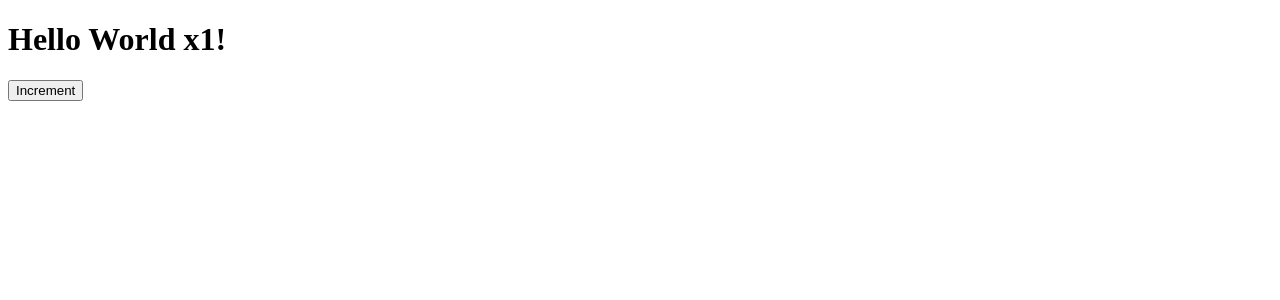
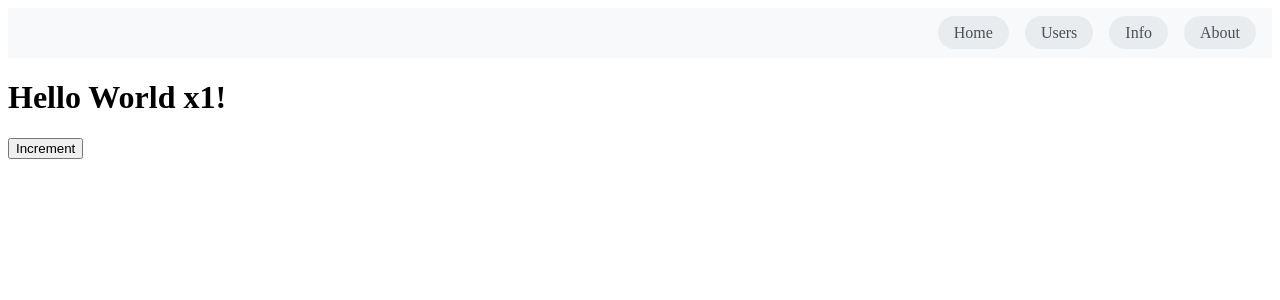
Before and after one commit to petarnenov/entry, a React (Vite) app: page / in a window 1280 px wide. Shown: the top 300 px of the page. Built offline with nearby package versions, Linux system fonts and the light colour scheme.

Commit message:
add: error boundary component

```diff
--- a/package.json
+++ b/package.json
@@ -35,6 +35,7 @@
     "eslint-plugin-react-refresh": "^0.4.12",
     "globals": "^15.9.0",
     "playwright": "^1.48.1",
+    "sass": "^1.80.3",
     "vite": "^5.4.8",
     "vitest-browser-react": "^0.0.1"
   }
--- a/src/App.jsx
+++ b/src/App.jsx
@@ -1,15 +1,22 @@
 import { QueryClient, QueryClientProvider } from "@tanstack/react-query";
 import HelloWorld from "./HelloWorld";
-import {Outlet} from "react-router-dom";
+import { Outlet } from "react-router-dom";
+import ErrorBoundary from "./ErrorBoundary";
+import ErrorBoundaryFallback from "./ErrorBoundaryFallback";
+import TopNavigation from "./components/TopNavigation";
 
 const queryClient = new QueryClient();
 
 function App() {
+
   return (
-    <QueryClientProvider client={queryClient}>
-      <HelloWorld />
-      <Outlet />
-    </QueryClientProvider>
+    <ErrorBoundary fallback={<ErrorBoundaryFallback />}>
+      <QueryClientProvider client={queryClient}>
+        <TopNavigation />
+        <HelloWorld />
+        <Outlet />
+      </QueryClientProvider>
+    </ErrorBoundary>
   );
 }
 
--- /dev/null
+++ b/src/ErrorBoundary.jsx
@@ -0,0 +1,31 @@
+import React from 'react';
+
+class ErrorBoundary extends React.Component {
+  constructor(props) {
+    super(props);
+    this.state = { hasError: false };
+  }
+
+  static getDerivedStateFromError(_) {
+    return { hasError: true };
+  }
+
+  componentDidCatch(error, errorInfo) {
+    console.error('Oops! Something went wrong. Please try again later.');
+    console.error('Error details:', error, errorInfo);
+  }
+
+  render() {
+    if (this.state.hasError) {
+      return (
+        <div>
+          {this.props.fallback}
+        </div>
+      );
+    }
+
+    return this.props.children;
+  }
+}
+
+export default ErrorBoundary;
--- /dev/null
+++ b/src/ErrorBoundaryFallback.jsx
@@ -0,0 +1,14 @@
+import React from 'react';
+
+import styles from './ErrorBoundaryFallback.module.scss';
+
+const ErrorBoundaryFallback = () => {
+	return (
+		<div className={styles.errorContainer}>
+			<h1 className={styles.errorHeading}>Something went wrong.</h1>
+			<p className={styles.errorMessage}>We're sorry for the inconvenience. Please try refreshing the page or come back later.</p>
+		</div>
+	);
+};
+
+export default ErrorBoundaryFallback;
--- /dev/null
+++ b/src/ErrorBoundaryFallback.module.scss
@@ -0,0 +1,16 @@
+.errorContainer {
+	background-color: #f5f5f5;
+	padding: 20px;
+	border-radius: 8px;
+	box-shadow: 0 2px 4px rgba(0, 0, 0, 0.1);
+
+	.errorHeading {
+		color: #333;
+		margin-bottom: 10px;
+	}
+
+	.errorMessage {
+		color: #666;
+		margin-bottom: 20px;
+	}
+}
--- /dev/null
+++ b/src/components/TopNavigation.jsx
@@ -0,0 +1,26 @@
+import React from 'react';
+import { Link } from 'react-router-dom';
+import styles from './TopNavigation.module.scss';
+
+const TopNavigation = () => {
+  return (
+    <nav className={styles.topNav}>
+      <ul className={styles.navList}>
+        <li className={styles.navItem}>
+          <Link to="/" className={styles.navLink}>Home</Link>
+        </li>
+        <li className={styles.navItem}>
+          <Link to="/users" className={styles.navLink}>Users</Link>
+        </li>
+        <li className={styles.navItem}>
+          <Link to="/info" className={styles.navLink}>Info</Link>
+        </li>
+        <li className={styles.navItem}>
+          <Link to="/about" className={styles.navLink}>About</Link>
+        </li>
+      </ul>
+    </nav>
+  );
+};
+
+export default TopNavigation;
--- /dev/null
+++ b/src/components/TopNavigation.module.scss
@@ -0,0 +1,30 @@
+.topNav {
+	display: flex;
+	justify-content: flex-end;
+	padding: 1rem;
+	background-color: #f8f9fa;
+
+	.navList {
+		list-style-type: none;
+		display: flex;
+		margin: 0;
+		padding: 0;
+	}
+
+	.navItem {
+		margin-left: 1rem;
+	}
+
+	.navLink {
+		text-decoration: none;
+		color: #495057;
+		padding: 0.5rem 1rem;
+		border-radius: 20px;
+		background-color: #e9ecef;
+		transition: background-color 0.3s ease;
+
+		&:hover {
+			background-color: #dee2e6;
+		}
+	}
+}
--- /dev/null
+++ b/src/routes/NotFound.jsx
@@ -0,0 +1,19 @@
+import React from 'react';
+import { Link } from 'react-router-dom';
+import styles from './NotFound.module.scss';
+
+const NotFound = () => {
+  return (
+    <div className={styles.notFoundContainer}>
+      <h1 className={styles.notFoundHeading}>404 - Page Not Found</h1>
+      <p className={styles.notFoundMessage}>
+        The page you are looking for does not exist or has been moved.
+      </p>
+      <Link to="/" className={styles.backButton}>
+        Back to Home
+      </Link>
+    </div>
+  );
+};
+
+export default NotFound;
--- /dev/null
+++ b/src/routes/NotFound.module.scss
@@ -0,0 +1,31 @@
+.notFoundContainer {
+  display: flex;
+  flex-direction: column;
+  align-items: center;
+  justify-content: center;
+  height: 100vh;
+  background-color: #f5f5f5;
+}
+
+.notFoundTitle {
+  font-size: 3rem;
+  color: #333;
+  margin-bottom: 1rem;
+}
+
+.notFoundMessage {
+  font-size: 1.2rem;
+  color: #666;
+  margin-bottom: 2rem;
+}
+
+.notFoundLink {
+  text-decoration: none;
+  color: #007bff;
+  font-size: 1.1rem;
+  transition: color 0.3s ease;
+}
+
+.notFoundLink:hover {
+  color: #0056b3;
+}
--- a/src/routes/index.jsx
+++ b/src/routes/index.jsx
@@ -3,11 +3,13 @@ import { createBrowserRouter } from "react-router-dom";
 import App from "../App";
 import Users from "../components/users/Users";
 import UserDetails from "../components/users/UserDetails";
+import NotFound from "./NotFound";
 
 const router = createBrowserRouter([
   {
     path: "/",
     element: <App />,
+    errorElement: <NotFound />,
     children: [
       {
         path: "/users",
```
Also changed, not shown: 1 other file (tests, documents, lock files or other folders).
